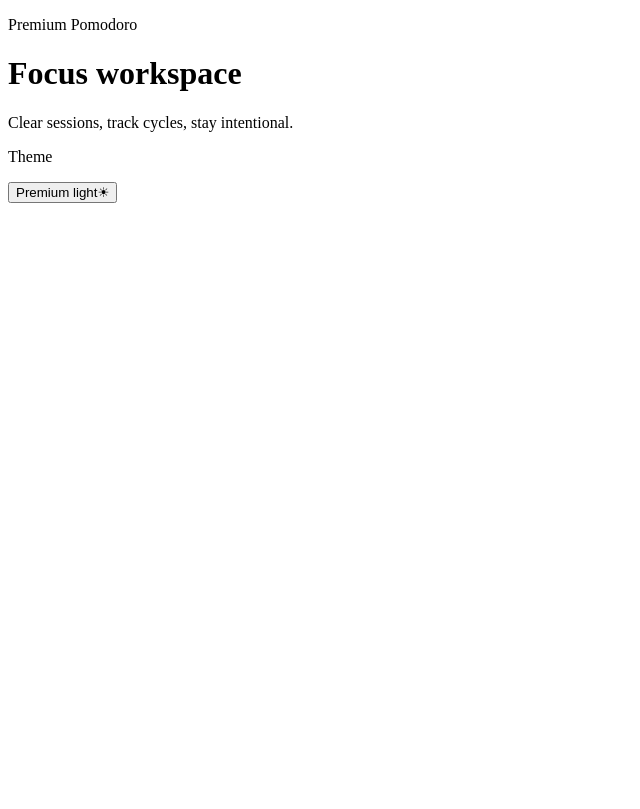
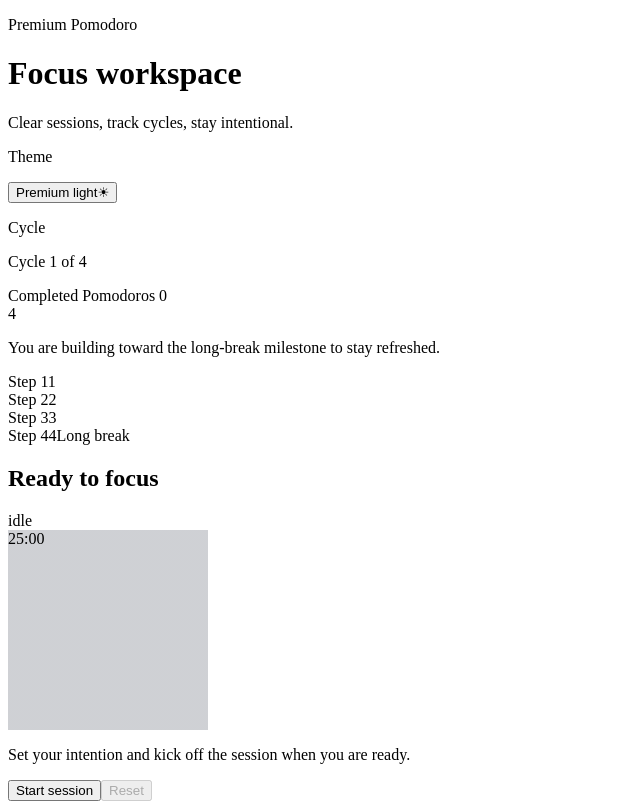
Before and after one commit to johnwick22012026-source/PMD, a React (Vite) app: page / in a window 1280 px wide. Shown: the whole page, without its empty margins (0-640 px from the left). Built offline with nearby package versions, Linux system fonts and the light colour scheme.

Commit message:
feat(PMD-41): Build cycle progress indicators for completed Pomodoros — src/App.tsx

```diff
--- a/src/App.tsx
+++ b/src/App.tsx
@@ -315,6 +315,25 @@ export default function App() {
     document.documentElement.dataset.theme = theme
   }, [theme])
 
+  const safeCycleLength = Math.max(1, timerSettings.sessionsBeforeLongBreak)
+  const currentCycleIndex = Math.min(cycleState.focusStreak + 1, safeCycleLength)
+  const completedPomodoros = cycleState.completedFocusSessions
+
+  const cycleSegments = useMemo(() => {
+    const completedInCycle = Math.min(cycleState.focusStreak, safeCycleLength)
+    return Array.from({ length: safeCycleLength }, (_, idx) => {
+      if (idx < completedInCycle) {
+        return { index: idx, status: 'completed' as const }
+      }
+      if (idx === completedInCycle) {
+        return { index: idx, status: 'current' as const }
+      }
+      return { index: idx, status: 'pending' as const }
+    })
+  }, [safeCycleLength, cycleState.focusStreak])
+
+  const longBreakMilestoneIndex = safeCycleLength - 1
+
   const [sessionMode, setSessionMode] = useState<SessionMode>('focus')
   const [timerPhase, setTimerPhase] = useState<TimerPhase>('idle')
   const [remainingMs, setRemainingMs] = useState(() => getSessionDurationMs('focus', timerSettings))
@@ -514,7 +533,98 @@ export default function App() {
         </header>
 
         <main className="grid grid-cols-1 gap-6 lg:grid-cols-[minmax(0,3fr)_minmax(0,2fr)]">
-          {/* Timer and controls section omitted for brevity */}
+          <section
+            className={`${getSurfaceStyles(theme, 'card')} ${sharedTokens.cardCorners} ${sharedTokens.cardPadding} space-y-6 border border-white/10`}
+          >
+            <div className="flex flex-wrap items-center justify-between gap-4">
+              <div>
+                <p className="text-xs uppercase tracking-[0.3em] text-slate-400">Cycle</p>
+                <p className="text-2xl font-semibold tracking-tight">Cycle {currentCycleIndex} of {safeCycleLength}</p>
+              </div>
+              <div className="rounded-full border border-slate-500/30 bg-slate-900/60 px-4 py-2 text-xs font-semibold uppercase tracking-[0.35em] text-slate-200">
+                Completed Pomodoros {completedPomodoros}
+              </div>
+            </div>
+
+            <div className="space-y-2">
+              <div className="flex items-center gap-4 text-sm text-slate-400">
+                <span className="inline-flex h-10 w-10 items-center justify-center rounded-2xl bg-emerald-500/10 text-emerald-300">
+                  {timerSettings.sessionsBeforeLongBreak === 0 ? 0 : longBreakMilestoneIndex + 1}
+                </span>
+                <p className="text-sm text-slate-400">
+                  {`You are ${cycleState.focusStreak === longBreakMilestoneIndex ? 'on the final focus before' : 'building toward'} the long-break milestone to stay refreshed.`}
+                </p>
+              </div>
+              <div className="flex flex-wrap items-center justify-between gap-3">
+                {cycleSegments.map((segment) => {
+                  const base = 'flex-1 min-w-[64px] rounded-2xl border px-3 py-2 text-center transition duration-200'
+                  const isMilestone = segment.index === longBreakMilestoneIndex
+                  const statusClass =
+                    segment.status === 'completed'
+                      ? 'bg-emerald-500/90 text-slate-950 border-transparent'
+                      : segment.status === 'current'
+                        ? 'bg-slate-200 text-slate-900 border-slate-300 shadow-lg'
+                        : 'bg-slate-900/60 text-slate-200 border-slate-800'
+                  const milestoneRing = isMilestone ? 'ring-2 ring-amber-400/70' : ''
+                  return (
+                    <div
+                      key={`cycle-${segment.index}`}
+                      className={`${base} ${statusClass} ${milestoneRing} flex flex-col gap-1 justify-center`}
+                      aria-label={`Cycle step ${segment.index + 1} ${isMilestone ? '(long break milestone)' : ''}`}
+                    >
+                      <span className="text-xs uppercase tracking-[0.35em] text-slate-400">
+                        Step {segment.index + 1}
+                      </span>
+                      <span className="text-lg font-semibold">
+                        {segment.index + 1}
+                      </span>
+                      {isMilestone && (
+                        <span className="text-[0.6rem] uppercase tracking-[0.4em] text-amber-300">
+                          Long break
+                        </span>
+                      )}
+                    </div>
+                  )
+                })}
+              </div>
+            </div>
+          </section>
+
+          {/* Timer and controls section */}
+          <section
+            className={`${getSurfaceStyles(theme, 'card')} ${sharedTokens.cardCorners} ${sharedTokens.cardPadding} space-y-6 border border-white/10`}
+          >
+            <div className="flex items-center justify-between">
+              <h2 className="text-lg font-semibold">{status.headline}</h2>
+              <span className={`px-2 py-1 text-xs uppercase rounded ${statusBadgeStyles[timerPhase]}`}>{timerPhase}</span>
+            </div>
+            <div className="flex justify-center">
+              <div
+                className="relative flex items-center justify-center rounded-full"
+                style={{ width: '200px', height: '200px', background: circleBackground }}
+              >
+                <span className="text-5xl font-mono tabular-nums">{formatTime(remainingMs)}</span>
+              </div>
+            </div>
+            <p className="text-center text-sm text-slate-400">{status.description}</p>
+            <div className="flex justify-center gap-4">
+              <button
+                type="button"
+                onClick={primaryButton.action}
+                className="rounded-full bg-sky-500 px-5 py-2 text-white hover:bg-sky-600 focus:outline-none"
+              >
+                {primaryButton.label}
+              </button>
+              <button
+                type="button"
+                onClick={resetTimer}
+                disabled={!activeState}
+                className="rounded-full bg-slate-200 px-5 py-2 text-slate-800 hover:bg-slate-300 focus:outline-none disabled:opacity-50 disabled:cursor-not-allowed"
+              >
+                Reset
+              </button>
+            </div>
+          </section>
         </main>
       </div>
     </div>
```
